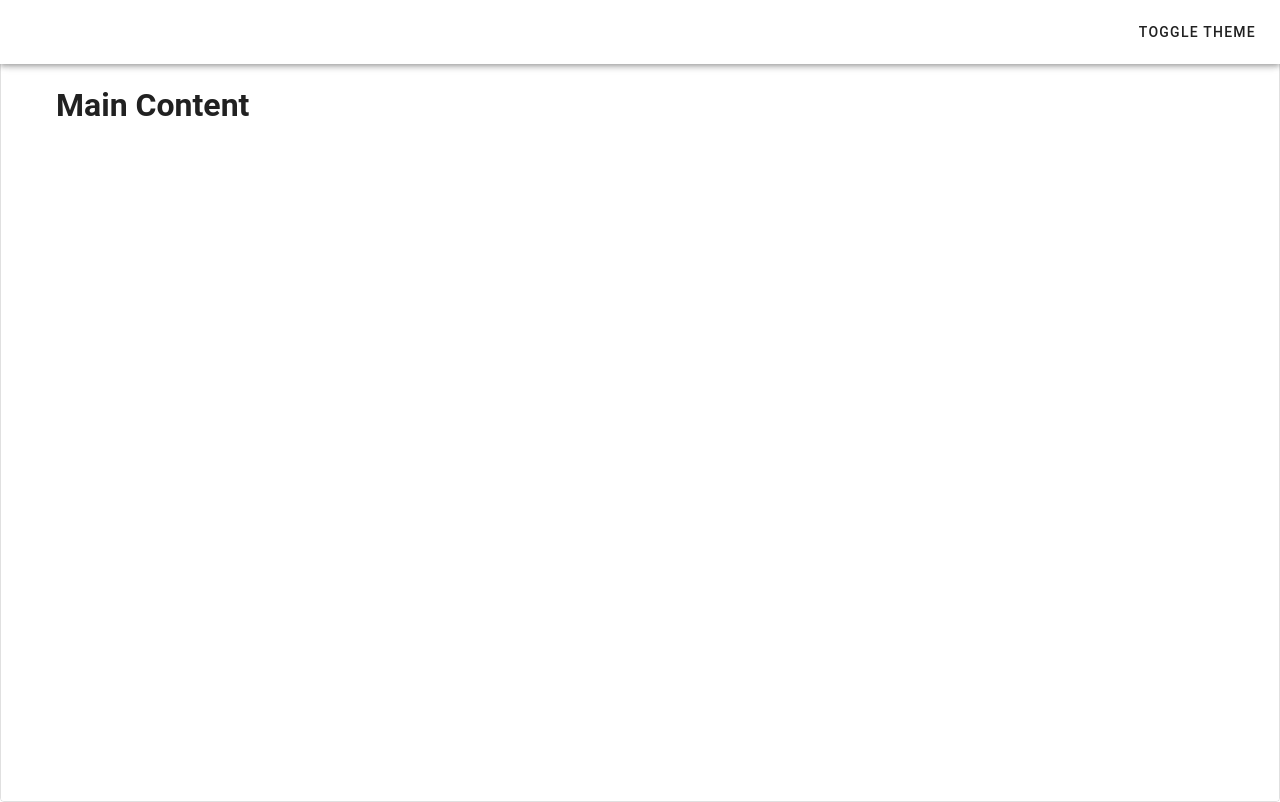
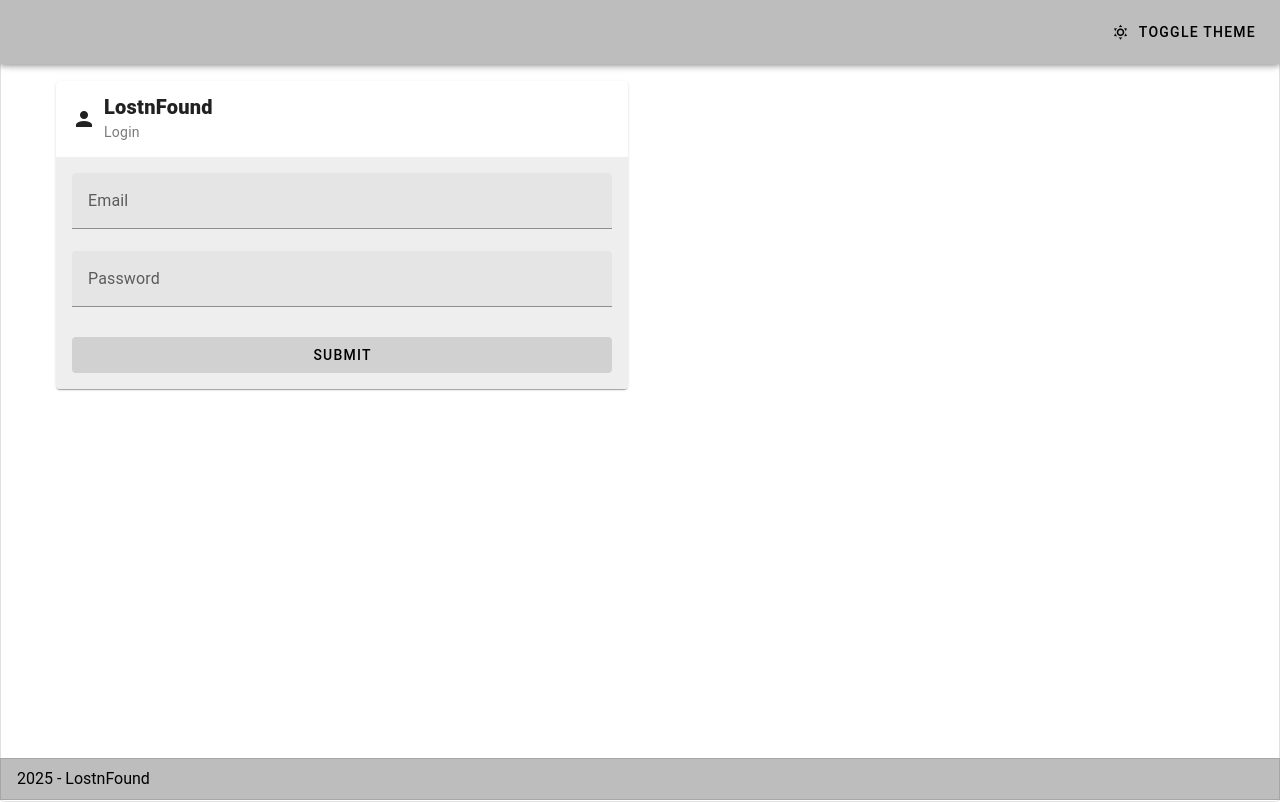
Before and after one commit to johnleighbeltran/claimpoint, a Vue app: page / in a window 1280 px wide. Built offline with nearby package versions, Linux system fonts and the light colour scheme.

Commit message:
added color="grey" to appbar and footer

```diff
--- a/package.json
+++ b/package.json
@@ -18,6 +18,7 @@
   },
   "devDependencies": {
     "@eslint/js": "^9.22.0",
+    "@mdi/font": "^7.4.47",
     "@vitejs/plugin-vue": "^5.2.3",
     "@vue/eslint-config-prettier": "^10.2.0",
     "eslint": "^9.22.0",
--- a/src/main.js
+++ b/src/main.js
@@ -4,6 +4,7 @@
 import { createPinia } from 'pinia'
 
 // Vuetify
+import '@mdi/font/css/materialdesignicons.css'
 import 'vuetify/styles'
 import { createVuetify } from 'vuetify'
 import * as components from 'vuetify/components'
@@ -15,6 +16,9 @@
 const app = createApp(App)
 
 const vuetify = createVuetify({
+  icons: {
+    defaultSet: 'mdi', // This is already the default value - only for display purposes
+  },
   components,
   directives,
 })
--- a/src/views/auth/LoginView.vue
+++ b/src/views/auth/LoginView.vue
@@ -11,7 +11,7 @@
 <template>
   <v-responsive class="border rounded">
     <v-app :theme="theme">
-      <v-app-bar class="px-3">
+      <v-app-bar class="px-3" color="grey-lighten-1">
         <v-spacer></v-spacer>
 
         <v-btn
@@ -24,9 +24,31 @@
 
       <v-main>
         <v-container>
-          <h1>Main Content</h1>
+          <v-row>
+            <v-col cols="12" md="6" class="mx-auto">
+              <v-card class="mx-auto" prepend-icon="mdi-account" subtitle="Login">
+                <template v-slot:title>
+                  <span class="font-weight-black">LostnFound</span>
+                </template>
+
+                <v-card-text class="bg-surface-light pt-4">
+                  <v-form fast-fail @submit.prevent>
+                    <v-text-field label="Email"></v-text-field>
+
+                    <v-text-field label="Password" type="password"></v-text-field>
+
+                    <v-btn class="mt-2" variant="tonal" type="submit" block>Submit</v-btn>
+                  </v-form>
+                </v-card-text>
+              </v-card>
+            </v-col>
+
+            <v-col> </v-col>
+          </v-row>
         </v-container>
       </v-main>
+
+      <v-footer color="grey-lighten-1" border app>2025 - LostnFound</v-footer>
     </v-app>
   </v-responsive>
 </template>
```
Also changed, not shown: 1 other file (tests, documents, lock files or other folders).
